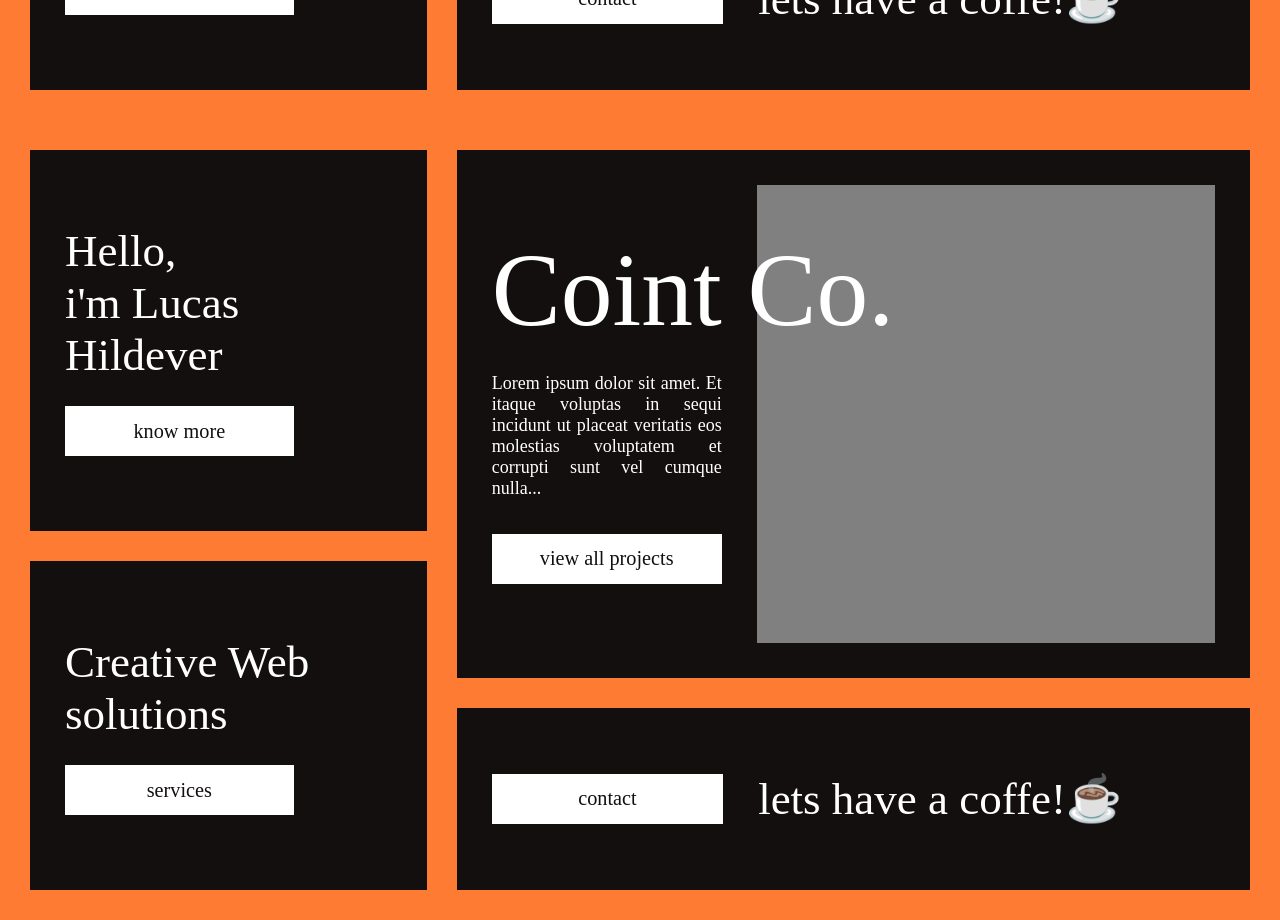
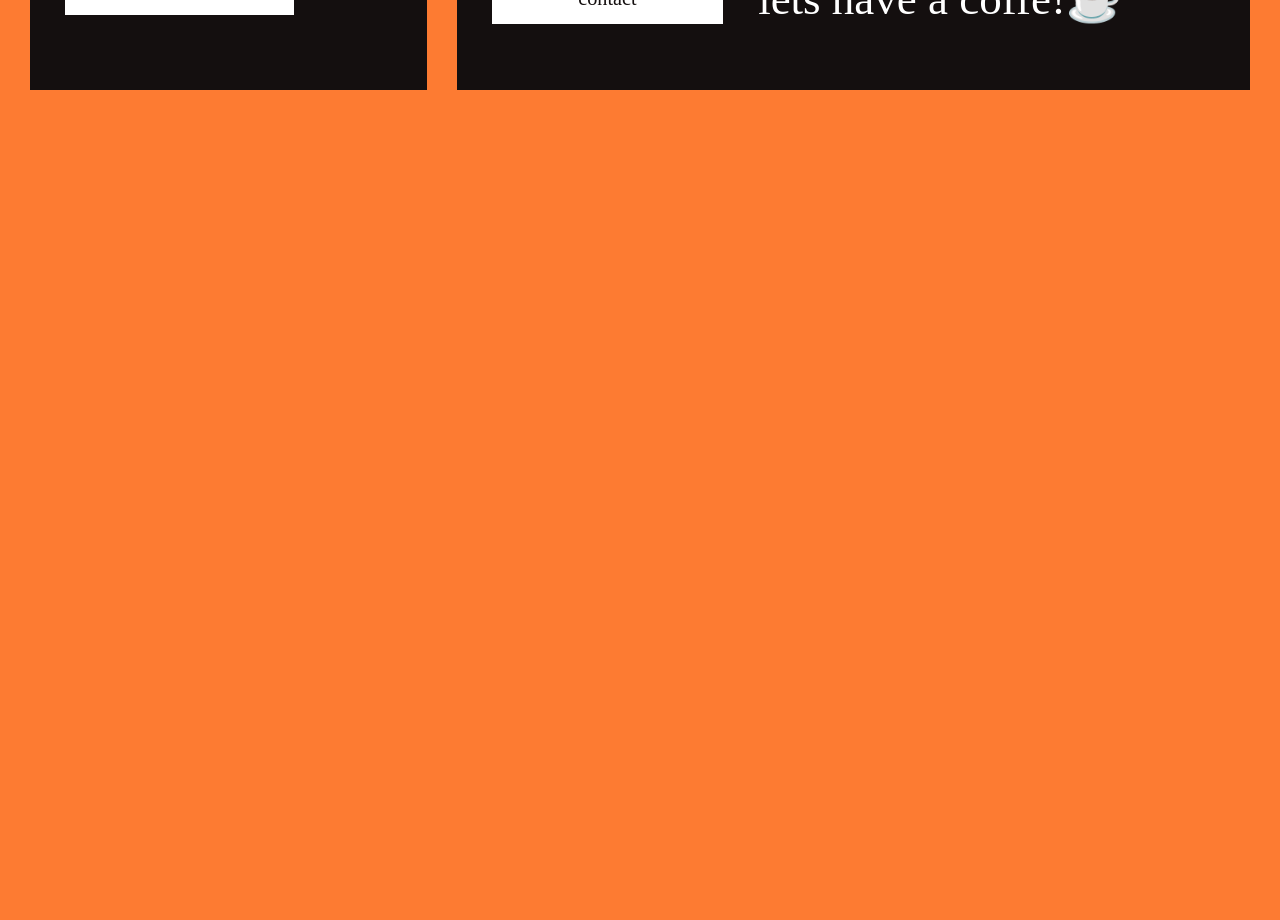
Before and after one commit to lucashildever/portfolio-website, a React (Vite) app: page / in a window 1280 px wide. Shown: the part 680-1600 px from the top of the page. After the commit the page ends 800 px from the top, so only its background shows below. Built offline with nearby package versions, Linux system fonts and the light colour scheme; a web font is replaced by a local one.

Commit message:
home component removed from layout

```diff
--- a/src/components/layout/Layout.tsx
+++ b/src/components/layout/Layout.tsx
@@ -1,11 +1,11 @@
 import { Outlet } from 'react-router-dom'
-import Home from '../home/Home'
+
+//import Home from '../home/Home'
 
 const Layout = () => {
     return (
         <>
             <Outlet/>
-            <Home/>
         </>
     )
 }
```
